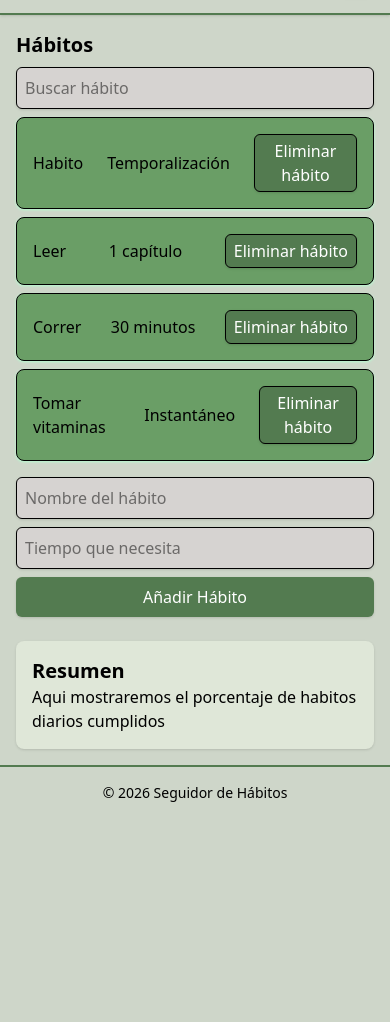
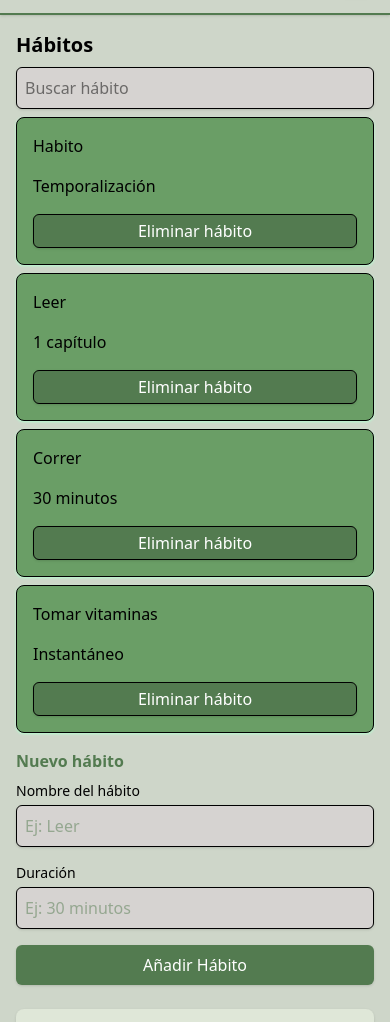
Before and after one commit to antoniogujim/taskflow-project, a website: page index.html in a window 390 px wide. Shown: the part 55-1077 px from the top of the page. Before the commit the page ends 874 px from the top, so only its background shows below. Drawn offline with Linux system fonts and the light colour scheme.

Commit message:
Mejora accesibilidad y formulario
Mejorar accesibilidad y responsive del formulario de hábitos. Añadidos labels con <fieldset> y <legend> al formulario. Mejorados los placeholders con ejemplos concretos. Añadidas nuevas variables CSS de tipografía base y sm. Ajustado el responsive de las tarjetas. Actualizado dist/styles.css con las nuevas clases de Tailwind generadas.

```diff
--- a/index.html
+++ b/index.html
@@ -37,22 +37,31 @@
 						class="border border-black p-2 mb-2 w-full rounded-md shadow-sm bg-input dark:bg-dark-superficie dark:border-gray-500 dark:text-white transition-colors duration-300 focus:outline-none focus:ring-2 focus:ring-base focus:border-base"
 					/>
 					<ul class="list-none flex flex-col gap-2"></ul>
-					<form id="nuevo_habito" class="flex flex-col gap-2 mt-4">
+					<form id="nuevo_habito" class="mt-4">
+						<fieldset class="flex flex-col gap-4 border-0 p-0 m-0">
+							<legend class="text-base font-semibold mb-2">Nuevo hábito</legend>
+							<div class="flex flex-col gap-1">
+								<label for="nombre_habito" class="text-sm font-medium">Nombre del hábito</label>
 								<input
 									type="text"
 									id="nombre_habito"
-							placeholder="Nombre del hábito"
-							class="border border-black p-2 rounded-md shadow-sm bg-input dark:bg-dark-superficie dark:border-gray-500 dark:text-white transition-colors duration-300 focus:outline-none focus:ring-2 focus:ring-base focus:border-base"
+									placeholder="Ej: Leer"
+									class="text-base border border-black p-2 rounded-md shadow-sm bg-input dark:bg-dark-superficie dark:border-gray-500 dark:text-white transition-colors duration-300 focus:outline-none focus:ring-2 focus:ring-base focus:border-base"
 								/>
+							</div>
+							<div class="flex flex-col gap-1">
+								<label for="duracion_habito" class="text-sm font-medium">Duración</label>
 								<input
 									type="text"
 									id="duracion_habito"
-							placeholder="Tiempo que necesita"
-							class="border border-black p-2 rounded-md shadow-sm bg-input dark:bg-dark-superficie dark:border-gray-500 dark:text-white transition-colors duration-300 focus:outline-none focus:ring-2 focus:ring-base focus:border-base"
+									placeholder="Ej: 30 minutos"
+									class="text-base border border-black p-2 rounded-md shadow-sm bg-input dark:bg-dark-superficie dark:border-gray-500 dark:text-white transition-colors duration-300 focus:outline-none focus:ring-2 focus:ring-base focus:border-base"
 								/>
+							</div>
+						</fieldset>
 						<button
 							type="submit"
-							class="bg-base text-white p-2 rounded-md shadow-sm cursor-pointer hover:bg-base-oscuro hover:shadow-md dark:bg-base-oscuro dark:hover:bg-base focus:outline-none focus:ring-2 focus:ring-base-oscuro transition-all duration-300"
+							class="w-full mt-4 bg-base text-white p-2 rounded-md shadow-sm cursor-pointer hover:bg-base-oscuro hover:shadow-md dark:bg-base-oscuro dark:hover:bg-base focus:outline-none focus:ring-2 focus:ring-base-oscuro transition-all duration-300"
 						>
 							Añadir Hábito
 						</button>
@@ -71,7 +80,7 @@
 		<!-- Plantilla base para cada hábito en la lista -->
 		<template id="habito-template">
 			<li>
-				<div class="flex gap-6 justify-between items-center border border-black bg-base-claro p-4 rounded-lg shadow shadow-green-200 transition-all duration-300 hover:bg-base hover:shadow-md hover:scale-[1.02] dark:bg-dark-tarjeta dark:border-gray-500">
+				<div class="flex flex-col sm:flex-row gap-4 justify-between sm:items-center border border-black bg-base-claro p-4 rounded-lg shadow shadow-green-200 transition-all duration-300 hover:bg-base hover:shadow-md hover:scale-[1.02] dark:bg-dark-tarjeta dark:border-gray-500">
 					<h3 class="nombre"></h3>
 					<span class="tiempo"></span>
 					<button
--- a/styles.css
+++ b/styles.css
@@ -22,6 +22,8 @@
 	/*Tipografía*/
 	--fuente-titulos: Georgia, serif;
 	--fuente-cuerpo: Arial, sans-serif;
+	--fuente-size-base: 1rem;      /* 16px — tamaño mínimo para inputs */
+	--fuente-size-sm: 0.875rem;    /* 14px — labels, texto secundario */
 
 	/*Espaciados*/
 	--espaciado-xs: 8px;
```
Also changed, not shown: docs/ai/prompt-engineering.md (+1 -4 lines), dist/styles.css. Lines whose indentation alone changed are shown as unchanged.
